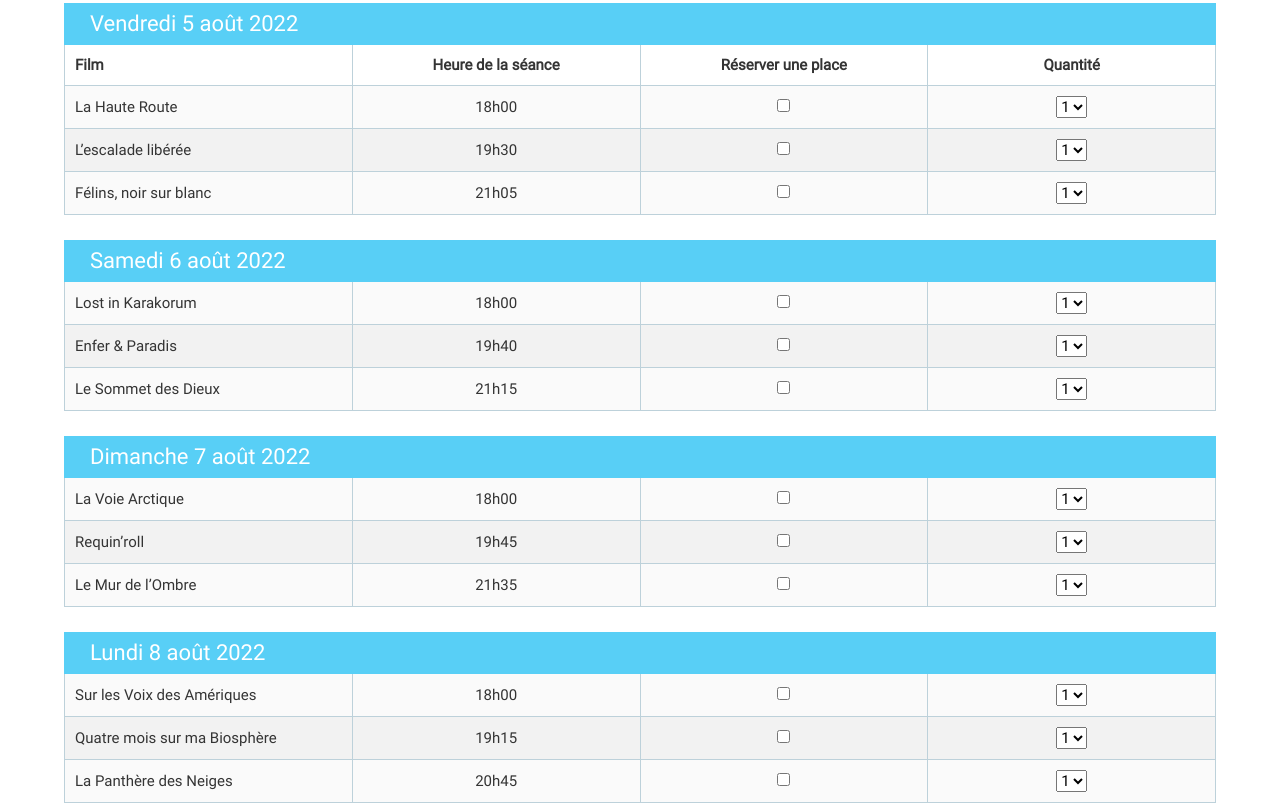
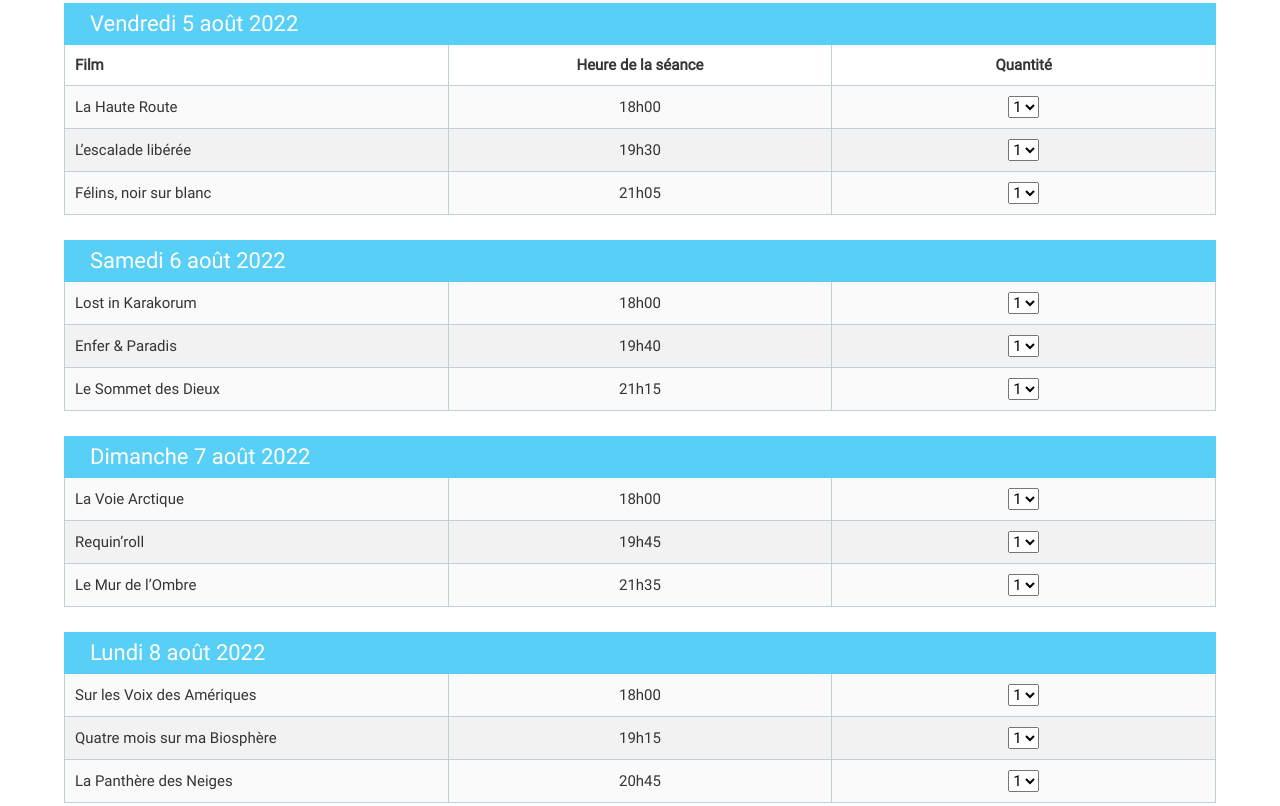
Before and after one commit to l-lemaitre/filmsdepleinair, a plain HTML site: page registration.html in a window 1280 px wide. Shown: the part 678-1484 px from the top of the page. Drawn offline with Linux system fonts and the light colour scheme; files whose address does not match are found by name.

Commit message:
12th commit project 3 OpenClassrooms

```diff
--- a/css/stylesheet.scss
+++ b/css/stylesheet.scss
@@ -705,7 +705,7 @@ header {
                }
 
                td {
-                  width: 25%;
+                  width: 33%;
                   padding: 1rem;
 
                   text-align: center;
--- a/registration.html
+++ b/registration.html
@@ -67,7 +67,6 @@
                             <tr>
                                 <th>Film</th>
                                 <th>Heure de la séance</th>
-                                <th>Réserver une place</th>
                                 <th>Quantité</th>
                             </tr>
                         </thead>
@@ -75,10 +74,6 @@
                             <tr>
                                 <td><a href="program.html#programMovie1">La Haute Route</a></td>
                                 <td>18h00</td>
-                                <td>
-                                    <label for="movie1"></label>
-                                    <input type="checkbox" id="movie1" name="movie1">
-                                </td>
                                 <td>
                                     <label for="qteMovie1"></label>
                                     <select name="qteMovie1" id="qteMovie1">
@@ -93,10 +88,6 @@
                                 <td><a href="program.html#programMovie2">L’escalade libérée</a></td>
                                 <td>19h30</td>
                                 <td>
-                                    <label for="movie2"></label>
-                                    <input type="checkbox" id="movie2" name="movie2">
-                                </td>
-                                <td>
                                     <label for="qteMovie2"></label>
                                     <select name="qteMovie2" id="qteMovie2">
                                         <option value="1">1</option>
@@ -109,10 +100,6 @@
                             <tr>
                                 <td><a href="program.html#programMovie3">Félins, noir sur blanc</a></td>
                                 <td>21h05</td>
-                                <td>
-                                    <label for="movie3"></label>
-                                    <input type="checkbox" id="movie3" name="movie3">
-                                </td>
                                 <td>
                                     <label for="qteMovie3"></label>
                                     <select name="qteMovie3" id="qteMovie3">
@@ -137,10 +124,6 @@
                             <td><a href="program.html#programMovie4">Lost in Karakorum</a></td>
                             <td>18h00</td>
                             <td>
-                                <label for="movie4"></label>
-                                <input type="checkbox" id="movie4" name="movie4">
-                            </td>
-                            <td>
                                 <label for="qteMovie4"></label>
                                 <select name="qteMovie4" id="qteMovie4">
                                     <option value="1">1</option>
@@ -154,10 +137,6 @@
                             <td><a href="program.html#programMovie5">Enfer & Paradis</a></td>
                             <td>19h40</td>
                             <td>
-                                <label for="movie5"></label>
-                                <input type="checkbox" id="movie5" name="movie5">
-                            </td>
-                            <td>
                                 <label for="qteMovie5"></label>
                                 <select name="qteMovie5" id="qteMovie5">
                                     <option value="1">1</option>
@@ -170,10 +149,6 @@
                         <tr>
                             <td><a href="program.html#programMovie6">Le Sommet des Dieux</a></td>
                             <td>21h15</td>
-                            <td>
-                                <label for="movie6"></label>
-                                <input type="checkbox" id="movie6" name="movie6">
-                            </td>
                             <td>
                                 <label for="qteMovie6"></label>
                                 <select name="qteMovie6" id="qteMovie6">
@@ -197,10 +172,6 @@
                             <td><a href="program.html#programMovie7">La Voie Arctique</a></td>
                             <td>18h00</td>
                             <td>
-                                <label for="movie7"></label>
-                                <input type="checkbox" id="movie7" name="movie7">
-                            </td>
-                            <td>
                                 <label for="qteMovie7"></label>
                                 <select name="qteMovie7" id="qteMovie7">
                                     <option value="1">1</option>
@@ -214,10 +185,6 @@
                             <td><a href="program.html#programMovie8">Requin’roll</a></td>
                             <td>19h45</td>
                             <td>
-                                <label for="movie8"></label>
-                                <input type="checkbox" id="movie8" name="movie8">
-                            </td>
-                            <td>
                                 <label for="qteMovie8"></label>
                                 <select name="qteMovie8" id="qteMovie8">
                                     <option value="1">1</option>
@@ -230,10 +197,6 @@
                         <tr>
                             <td><a href="program.html#programMovie9">Le Mur de l’Ombre</a></td>
                             <td>21h35</td>
-                            <td>
-                                <label for="movie9"></label>
-                                <input type="checkbox" id="movie9" name="movie9">
-                            </td>
                             <td>
                                 <label for="qteMovie9"></label>
                                 <select name="qteMovie9" id="qteMovie9">
@@ -257,10 +220,6 @@
                             <td><a href="program.html#programMovie10">Sur les Voix des Amériques</a></td>
                             <td>18h00</td>
                             <td>
-                                <label for="movie10"></label>
-                                <input type="checkbox" id="movie10" name="movie10">
-                            </td>
-                            <td>
                                 <label for="qteMovie10"></label>
                                 <select name="qteMovie10" id="qteMovie10">
                                     <option value="1">1</option>
@@ -274,10 +233,6 @@
                             <td><a href="program.html#programMovie11">Quatre mois sur ma Biosphère</a></td>
                             <td>19h15</td>
                             <td>
-                                <label for="movie11"></label>
-                                <input type="checkbox" id="movie11" name="movie11">
-                            </td>
-                            <td>
                                 <label for="qteMovie11"></label>
                                 <select name="qteMovie11" id="qteMovie11">
                                     <option value="1">1</option>
@@ -290,10 +245,6 @@
                         <tr>
                             <td><a href="program.html#programMovie12">La Panthère des Neiges</a></td>
                             <td>20h45</td>
-                            <td>
-                                <label for="movie12"></label>
-                                <input type="checkbox" id="movie12" name="movie12">
-                            </td>
                             <td>
                                 <label for="qteMovie12"></label>
                                 <select name="qteMovie12" id="qteMovie12">
```
Also changed, not shown: css/stylesheet.css.
